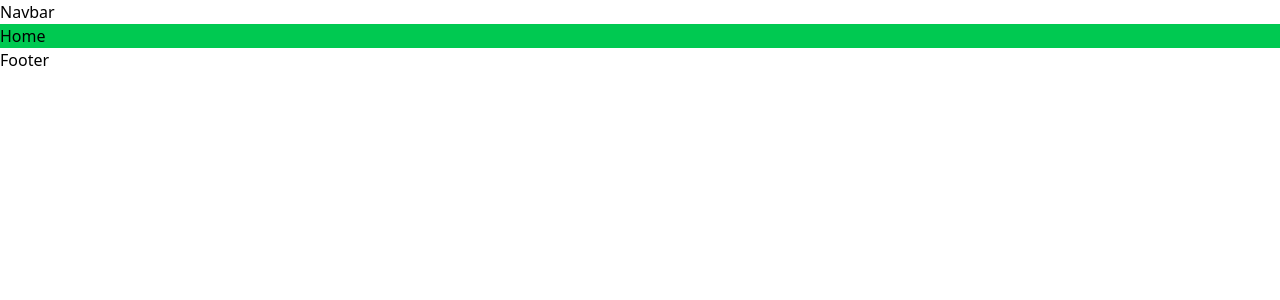
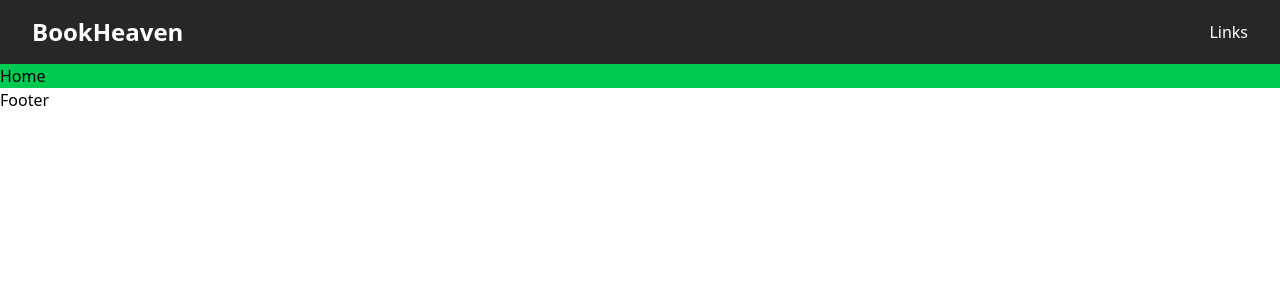
Before and after one commit to Sumitpal0572/BookStore-Frontend, a React (Vite) app: page / in a window 1280 px wide. Shown: the top 300 px of the page. Built offline with nearby package versions, Linux system fonts and the light colour scheme.

Commit message:
Navbar created

```diff
--- a/src/components/Navbar/Navbar.jsx
+++ b/src/components/Navbar/Navbar.jsx
@@ -1,7 +1,14 @@
 import React from "react";
 
 const Navbar = () => {
-  return <div>Navbar</div>;
+  return (
+    <div className="flex bg-zinc-800 text-white px-8 py-4 items-center justify-between">
+      <div>
+        <h1 className="text-2xl font-semibold">BookHeaven</h1>
+      </div>
+      <div>Links</div>
+    </div>
+  );
 };
 
 export default Navbar;
```
